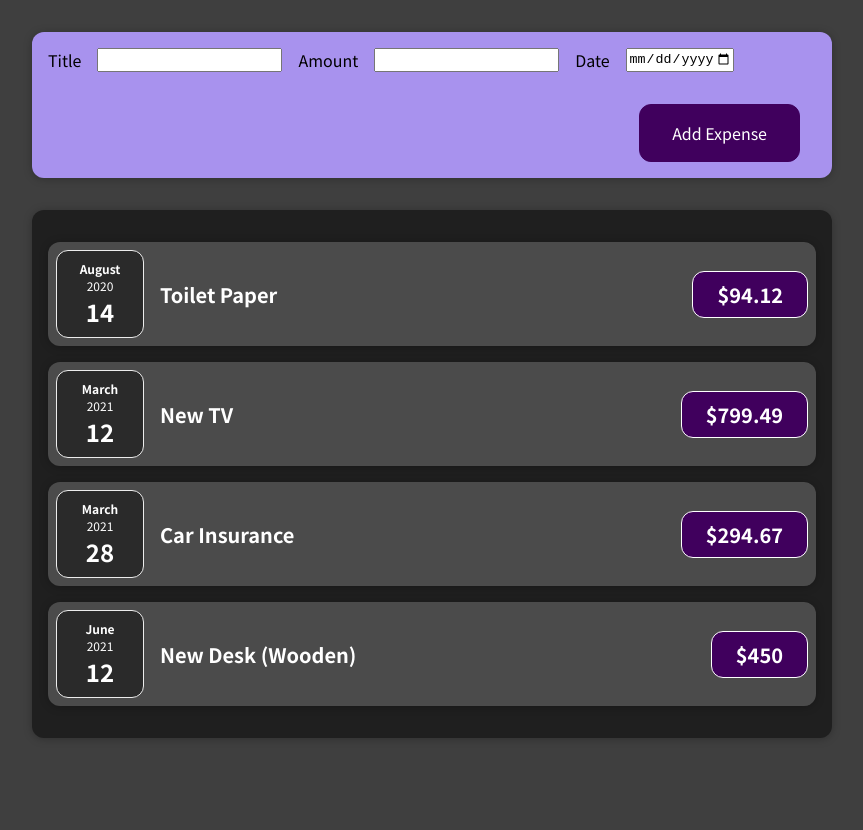
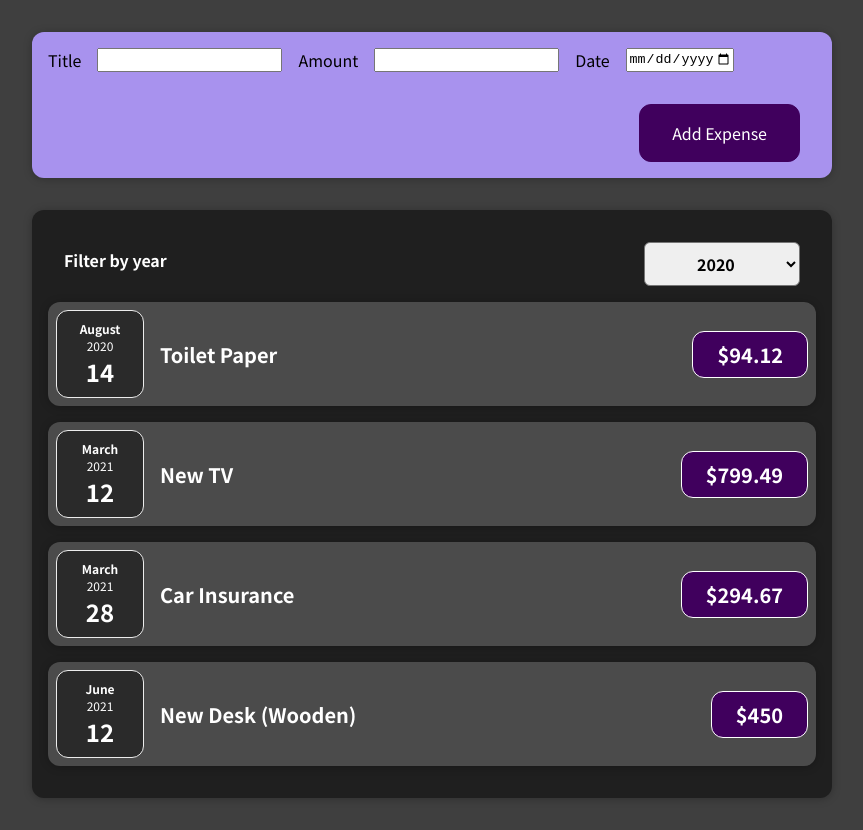
Before and after one commit to Unity7/Expense-Tracker, a React (Create React App) app: page / in a window 1280 px wide. Shown: the whole page, without its empty margins (208-1071 px from the left). Before the commit the page ends 800 px from the top, so only its background shows below. Built offline with nearby package versions, Linux system fonts and the light colour scheme.

Commit message:
added filtered selector

```diff
--- a/src/App.js
+++ b/src/App.js
@@ -2,6 +2,9 @@
 import NewExpense from "./components/NewExpense/NewExpense";
 
 const App = () => {
+  const addExpenseHandler = (expense) => {
+    console.log(expense);
+  };
   const expenses = [
     {
       id: "e1",
@@ -25,7 +28,7 @@
   ];
   return (
     <div>
-      <NewExpense />
+      <NewExpense onAddExpense={addExpenseHandler} />
       <Expenses items={expenses} />
     </div>
   );
--- a/src/components/Expenses/ExpenseItems.js
+++ b/src/components/Expenses/ExpenseItems.js
@@ -1,4 +1,4 @@
-import React, { useState } from "react";
+import React from "react";
 import "./ExpenseItem.css";
 import ExpenseDate from "./ExpenseDate";
 import Card from "../UI/Card";
--- a/src/components/Expenses/Expenses.js
+++ b/src/components/Expenses/Expenses.js
@@ -1,10 +1,24 @@
 import ExpenseItem from "./ExpenseItems";
+import { useState } from "react";
 import "./Expenses.css";
 import Card from "../UI/Card";
+import ExpensesFilter from "./ExpensesFilter";
 
 const Expenses = (props) => {
+  const [filteredYear, setFilteredYear] = useState("2020");
+
+  const filterChangeHandler = (selectedYear) => {
+    console.log(selectedYear);
+    setFilteredYear(selectedYear);
+  };
   return (
+    <div>
+      {" "}
       <Card className="expenses">
+        <ExpensesFilter
+          selected={filteredYear}
+          onChangeFilter={filterChangeHandler}
+        />
         <ExpenseItem
           title={props.items[0].title}
           amount={props.items[0].amount}
@@ -26,6 +40,7 @@
           date={props.items[3].date}
         />
       </Card>
+    </div>
   );
 };
 
--- /dev/null
+++ b/src/components/Expenses/ExpensesFilter.css
@@ -0,0 +1,24 @@
+.expenses-filter {
+  color: white;
+  padding: 0 1rem;
+}
+
+.expenses-filter__control {
+  display: flex;
+  width: 100%;
+  align-items: center;
+  justify-content: space-between;
+  margin: 1rem 0;
+}
+
+.expenses-filter label {
+  font-weight: bold;
+  margin-bottom: 0.5rem;
+}
+
+.expenses-filter select {
+  font: inherit;
+  padding: 0.5rem 3rem;
+  font-weight: bold;
+  border-radius: 6px;
+}
--- /dev/null
+++ b/src/components/Expenses/ExpensesFilter.js
@@ -0,0 +1,24 @@
+import React, { useState } from "react";
+import "./ExpensesFilter.css";
+
+const ExpensesFilter = (props) => {
+  const dropdownChangeHandler = (e) => {
+    props.onChangeFilter(e.target.value);
+  };
+
+  return (
+    <div className="expenses-filter">
+      <div className="expenses-filter__control">
+        <label>Filter by year</label>
+        <select value={props.selected} onChange={dropdownChangeHandler}>
+          <option value="2022">2022</option>
+          <option value="2021">2021</option>
+          <option value="2020">2020</option>
+          <option value="2019">2019</option>
+        </select>
+      </div>
+    </div>
+  );
+};
+
+export default ExpensesFilter;
--- a/src/components/NewExpense/ExpenseForm.js
+++ b/src/components/NewExpense/ExpenseForm.js
@@ -1,7 +1,7 @@
 import "./ExpenseForm.css";
 import { useState } from "react";
 
-const ExpenseForm = () => {
+const ExpenseForm = (props) => {
   const [enteredTitle, setEnteredTitle] = useState("");
   const [enteredAmount, setEnteredAmount] = useState("");
   const [enteredDate, setEnteredDate] = useState("");
@@ -37,7 +37,7 @@
       amount: enteredAmount,
       date: new Date(enteredDate),
     };
-
+    props.onSaveExpenseData(expenseData);
     setEnteredTitle("");
     setEnteredAmount("");
     setEnteredDate("");
--- a/src/components/NewExpense/NewExpense.js
+++ b/src/components/NewExpense/NewExpense.js
@@ -1,10 +1,15 @@
 import "./NewExpense.css";
 import ExpenseForm from "./ExpenseForm";
 
-const NewExpense = () => {
+const NewExpense = (props) => {
+  const onSaveExpenseDataHandler = (enteredExpenseData) => {
+    const expenseData = { ...enteredExpenseData, id: Math.random().toString() };
+    props.onAddExpense(expenseData);
+  };
+
   return (
     <div className="new-expense">
-      <ExpenseForm />
+      <ExpenseForm onSaveExpenseData={onSaveExpenseDataHandler} />
     </div>
   );
 };
```
Lines whose indentation alone changed are shown as unchanged.
